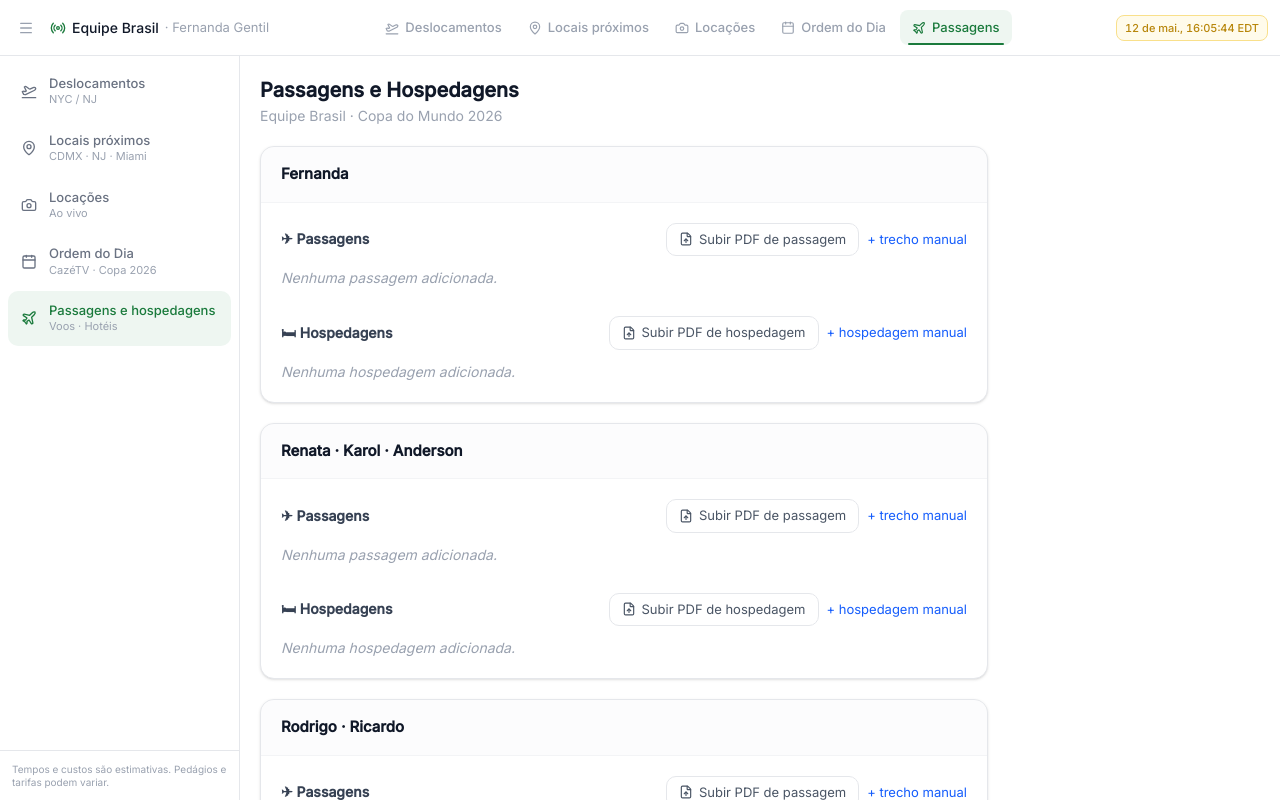
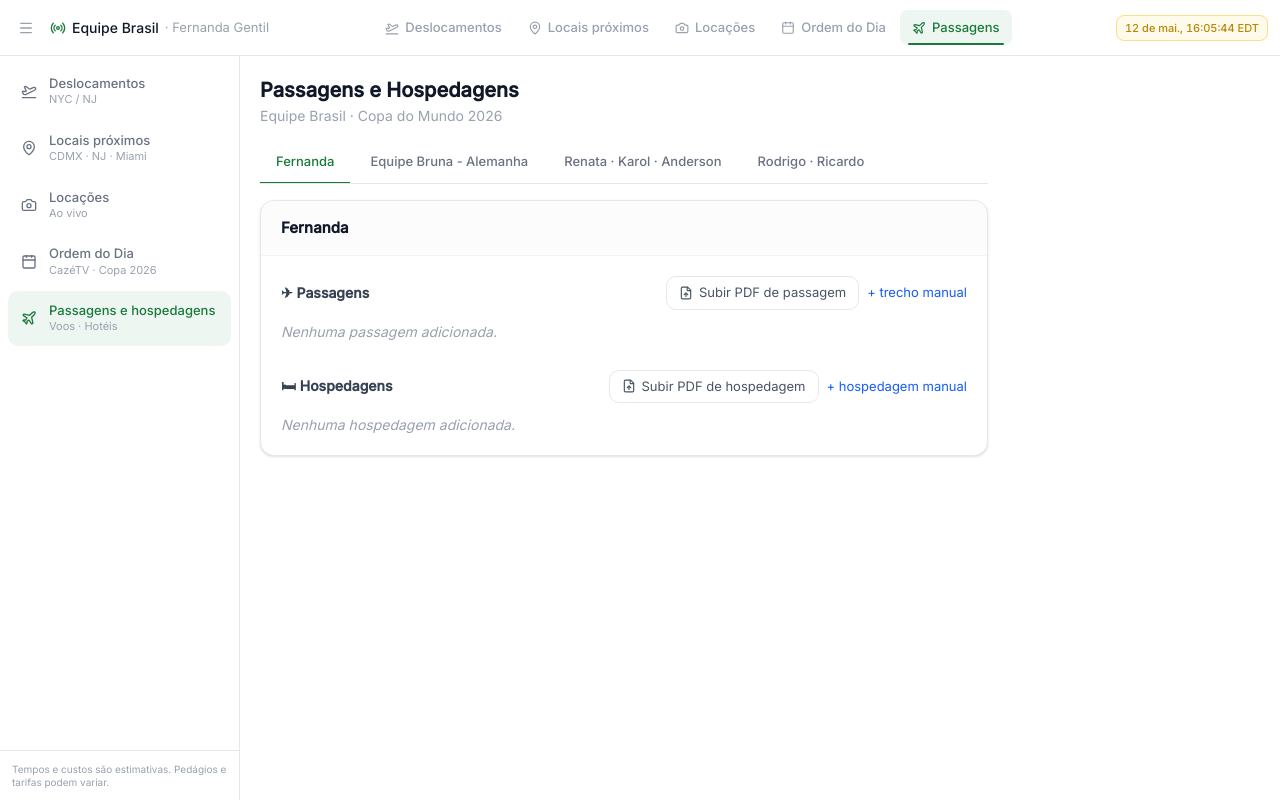
Before and after one commit to kribeirolima/equipefernandaFWC, a Next.js app: page /passagens in a window 1280 px wide. Shown: the top 800 px of the page. Built offline with nearby package versions, Linux system fonts and the light colour scheme.

Commit message:
auto: deploy via Claude Code

```diff
--- a/src/app/passagens/page.tsx
+++ b/src/app/passagens/page.tsx
@@ -1,26 +1,8 @@
-import { PersonPanel } from "@/components/passagens/PersonPanel";
-
-const PANELS = [
-  {
-    name: "Fernanda",
-    passKey: "pv3_fg_pass",
-    hospKey: "pv3_fg_hosp",
-  },
-  {
-    name: "Renata · Karol · Anderson",
-    passKey: "pv3_rka_pass",
-    hospKey: "pv3_rka_hosp",
-  },
-  {
-    name: "Rodrigo · Ricardo",
-    passKey: "pv3_rr_pass",
-    hospKey: "pv3_rr_hosp",
-  },
-];
+import { PassagensTabs } from "@/components/passagens/PassagensTabs";
 
 export default function PassagensPage() {
   return (
-    <div className="p-5 space-y-5 max-w-3xl">
+    <div className="p-5 max-w-3xl space-y-4">
       <div>
         <h1 className="text-xl font-semibold text-gray-900">
           Passagens e Hospedagens
@@ -29,14 +11,7 @@ export default function PassagensPage() {
           Equipe Brasil · Copa do Mundo 2026
         </p>
       </div>
-      {PANELS.map((p) => (
-        <PersonPanel
-          key={p.passKey}
-          name={p.name}
-          passKey={p.passKey}
-          hospKey={p.hospKey}
-        />
-      ))}
+      <PassagensTabs />
     </div>
   );
 }
--- /dev/null
+++ b/src/components/passagens/PassagensTabs.tsx
@@ -0,0 +1,46 @@
+"use client";
+import { useState } from "react";
+import { TravelSection } from "./TravelSection";
+
+const TEAMS = [
+  { name: "Fernanda",                  passKey: "pv3_fg_pass",  hospKey: "pv3_fg_hosp"  },
+  { name: "Equipe Bruna - Alemanha",   passKey: "pv3_ba_pass",  hospKey: "pv3_ba_hosp"  },
+  { name: "Renata · Karol · Anderson", passKey: "pv3_rka_pass", hospKey: "pv3_rka_hosp" },
+  { name: "Rodrigo · Ricardo",         passKey: "pv3_rr_pass",  hospKey: "pv3_rr_hosp"  },
+];
+
+export function PassagensTabs() {
+  const [active, setActive] = useState(0);
+  const team = TEAMS[active];
+
+  return (
+    <div className="space-y-4">
+      {/* Tab bar */}
+      <div className="flex overflow-x-auto gap-1 border-b border-gray-200 pb-0">
+        {TEAMS.map((t, i) => (
+          <button
+            key={t.passKey}
+            onClick={() => setActive(i)}
+            className={`shrink-0 px-4 py-2.5 text-[13px] font-medium transition-colors border-b-2 -mb-px ${
+              active === i
+                ? "border-[#1A7A3C] text-[#1A7A3C]"
+                : "border-transparent text-gray-500 hover:text-gray-800 hover:border-gray-300"
+            }`}
+          >
+            {t.name}
+          </button>
+        ))}
+      </div>
+
+      {/* Active panel */}
+      <div className="rounded-xl border border-gray-200 bg-white shadow-sm overflow-hidden">
+        <div className="px-5 py-4 border-b border-gray-100 bg-gray-50/50">
+          <h2 className="text-[15px] font-semibold text-gray-900">{team.name}</h2>
+        </div>
+        <div className="p-5">
+          <TravelSection key={team.passKey} passKey={team.passKey} hospKey={team.hospKey} />
+        </div>
+      </div>
+    </div>
+  );
+}
```
